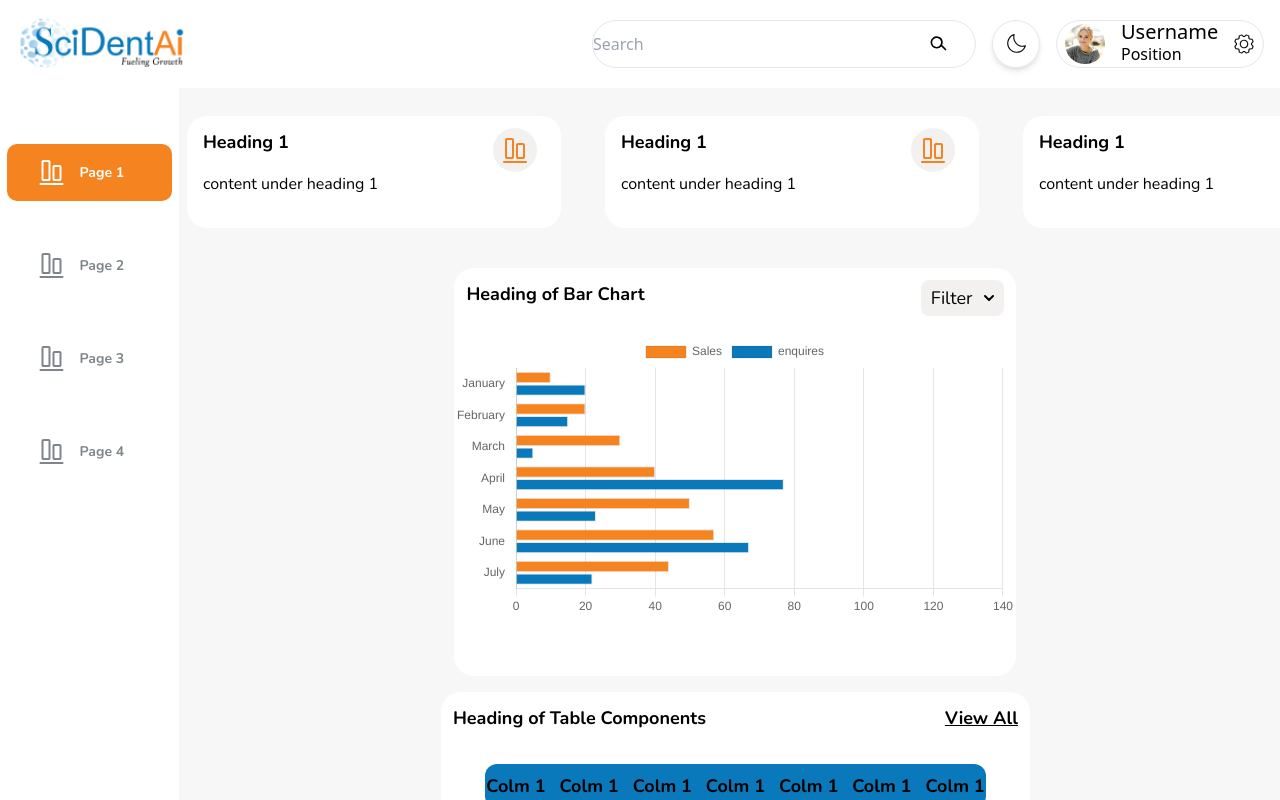
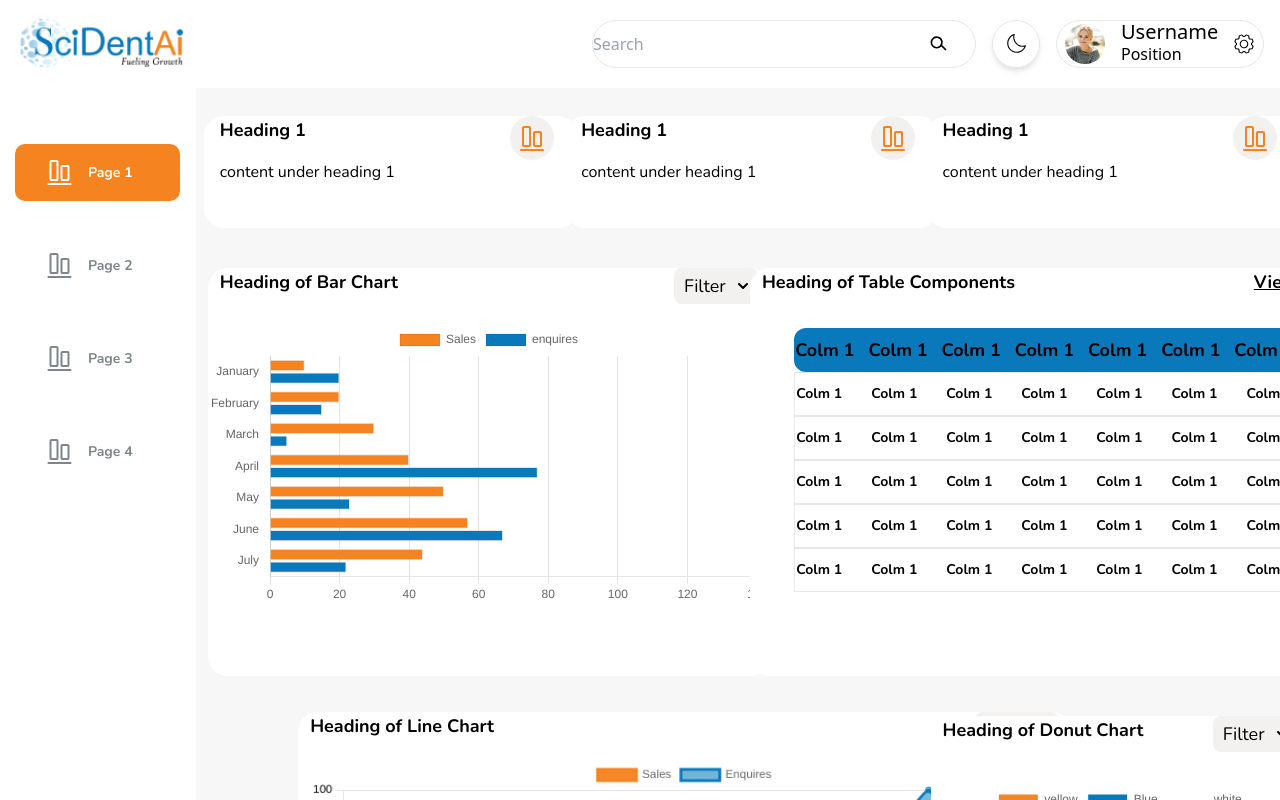
Before and after one commit to Karthik81199/practice, a React (Create React App) app: page / in a window 1280 px wide. Built offline with nearby package versions, Linux system fonts and the light colour scheme.

Commit message:
edit last

```diff
--- a/src/components/Page1/Page1.js
+++ b/src/components/Page1/Page1.js
@@ -8,19 +8,48 @@ import DonutChart from "./DonutChart";
 
 export default function Page1() {
 	return (
-		<section className="page1-sec-1 md:w-full bg-pageBG no-scrollbar overflow-y-scroll overflow-x-hidden">
-			<div className="mt-3 flex md:flex-row sm:flex-col flex-col md:justify-between w-full overflow-hidden">
-				<Heading />
-				<Heading />
-				<Heading />
+		// <section className="page1-sec-1 md:w-full bg-pageBG no-scrollbar overflow-y-scroll overflow-x-hidden">
+		// 	<div className="mt-3 flex md:flex-row sm:flex-col flex-col md:justify-between w-full overflow-hidden">
+		// 		<Heading />
+		// 		<Heading />
+		// 		<Heading />
+		// 	</div>
+		// 	<div className="mt-6 flex md:flex-row flex-wrap sm:flex-col flex-col md:justify-evenly w-full overflow-hidden">
+		// 		<Graph />
+		// 		<Table />
+		// 	</div>
+		// 	<div className="mt-6 flex md:flex-row flex-wrap sm:flex-col flex-col md:justify-evenly w-full overflow-hidden">
+		// 		<LineChart />
+		// 		<DonutChart />
+		// 	</div>
+		// </section>
+		<section className="page1-sec-1 overflow-y-scroll no-scrollbar bg-pageBG w-[90%]">
+			<div className="mt-3 flex flex-wrap md:flex-nowrap md:justify-between w-full">
+				<div className="flex-shrink-0 md:w-1/3 sm:w-full">
+					<Heading />
+				</div>
+				<div className="flex-shrink-0 md:w-1/3 sm:w-full">
+					<Heading />
+				</div>
+				<div className="flex-shrink-0 md:w-1/3 sm:w-full">
+					<Heading />
+				</div>
 			</div>
-			<div className="mt-6 flex md:flex-row flex-wrap sm:flex-col flex-col md:justify-evenly w-full overflow-hidden">
-				<Graph />
-				<Table />
+			<div className="mt-6 flex flex-wrap md:flex-nowrap md:justify-evenly w-full">
+				<div className="flex-shrink-0 md:w-1/2 sm:w-full">
+					<Graph />
+				</div>
+				<div className="flex-shrink-0 md:w-1/2 sm:w-full">
+					<Table />
+				</div>
 			</div>
-			<div className="mt-6 flex md:flex-row flex-wrap sm:flex-col flex-col md:justify-evenly w-full overflow-hidden">
-				<LineChart />
-				<DonutChart />
+			<div className="mt-6 flex flex-wrap md:flex-nowrap md:justify-evenly w-full">
+				<div className="flex-shrink-0 md:w-1/2 sm:w-full">
+					<LineChart />
+				</div>
+				<div className="flex-shrink-0 md:w-1/4 sm:w-full">
+					<DonutChart />
+				</div>
 			</div>
 		</section>
 	);
```
